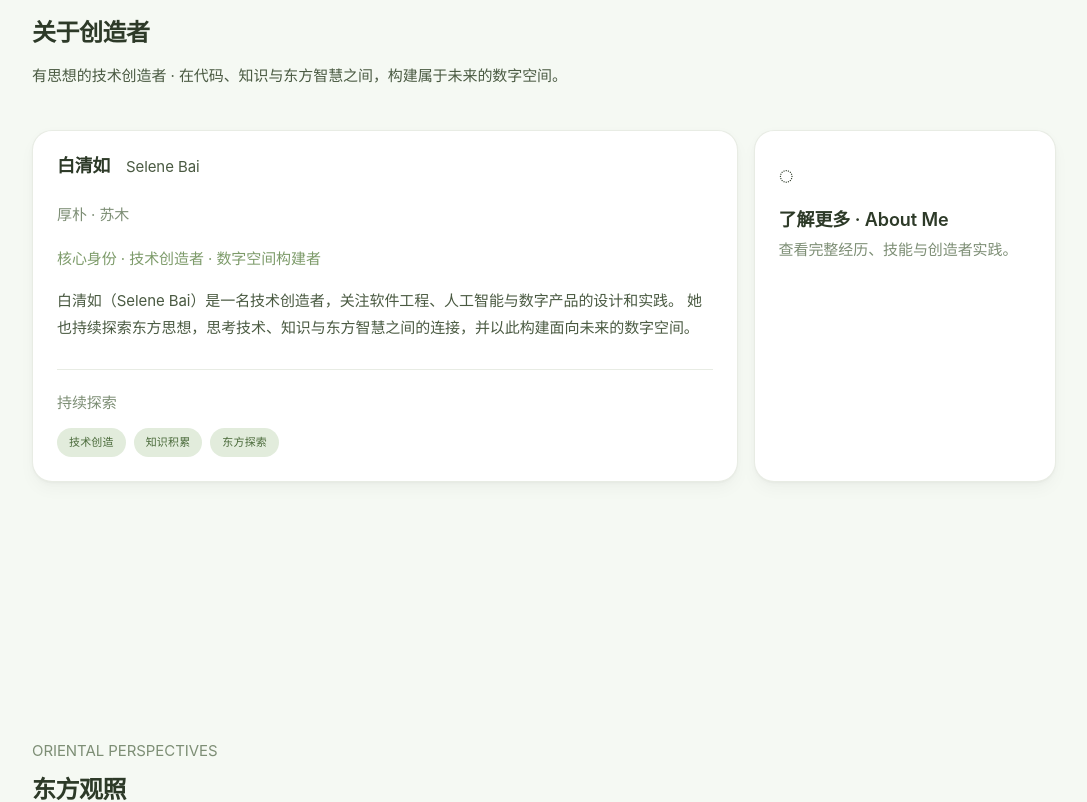
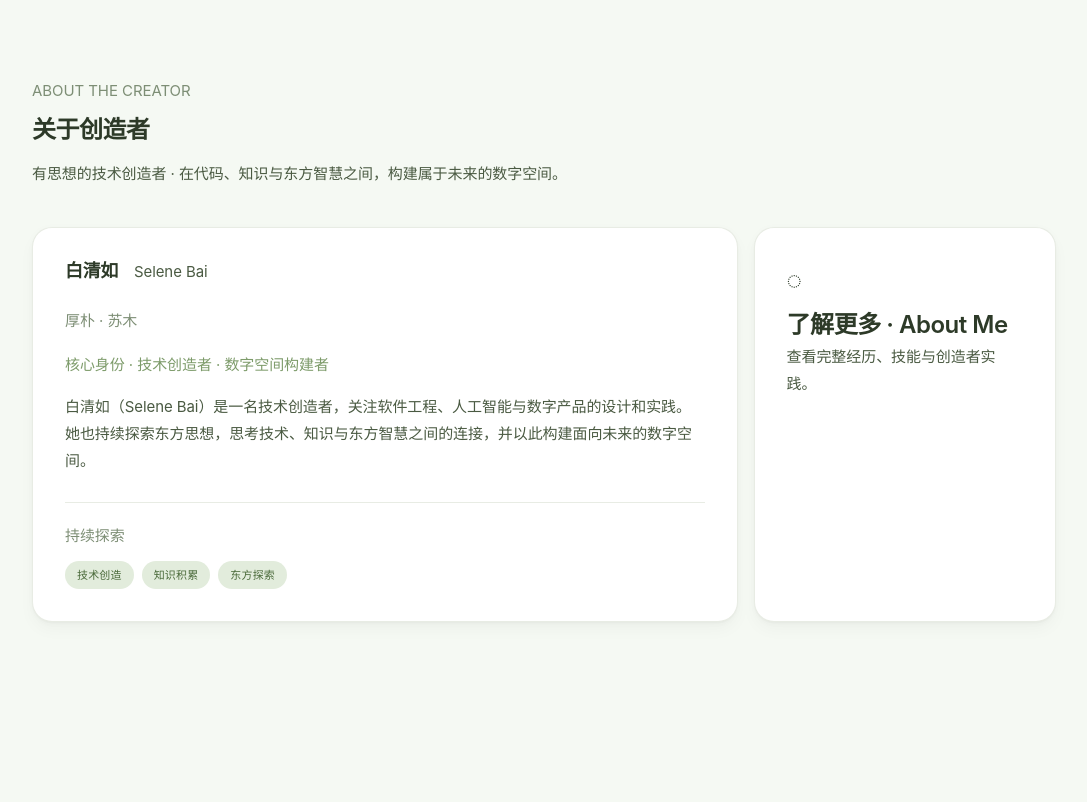
Before and after one commit to Lucky-BQR/personal-site, a Next.js app: page / in a window 1280 px wide. Shown: the part 2222-3024 px from the top of the page, without its empty margins (96-1183 px from the left). Built offline with nearby package versions, Linux system fonts and the light colour scheme.

Commit message:
feat: refine zhuqing card system

```diff
--- a/src/app/globals.css
+++ b/src/app/globals.css
@@ -245,21 +245,50 @@ html { transition: background-color 0.3s ease, color 0.3s ease; }
 }
 
 /* === Card — Apple-style with multi-layer shadows === */
-.card {
+.card,
+.card-base {
   background: var(--color-card);
   border: 1px solid var(--color-border);
   border-radius: var(--radius-xl);
-  padding: var(--space-6);
+  padding: 2rem;
   transition: transform var(--transition-normal),
               box-shadow var(--transition-normal),
-              background-color var(--transition-fast);
+              background-color var(--transition-fast),
+              border-color var(--transition-fast);
   box-shadow: var(--shadow-card);
 }
 
-.card:hover {
+.card:hover,
+.card-base:hover {
   background: var(--color-cardHover);
+  border-color: var(--color-accent);
   box-shadow: var(--shadow-md), var(--shadow-lg);
-  transform: translateY(-2px);
+  transform: translateY(-4px);
+}
+
+.card-meta {
+  color: var(--color-textMuted);
+  font-size: var(--font-size-meta);
+  font-weight: var(--font-weight-meta);
+  letter-spacing: var(--letter-spacing-meta);
+  line-height: var(--line-height-meta);
+  text-transform: uppercase;
+}
+
+.card-title {
+  color: var(--color-text);
+  font-size: var(--font-size-heading);
+  font-weight: var(--font-weight-heading);
+  letter-spacing: var(--letter-spacing-heading);
+  line-height: var(--line-height-heading);
+}
+
+.card-description {
+  color: var(--color-textSecondary);
+  font-size: var(--font-size-body);
+  font-weight: var(--font-weight-body);
+  letter-spacing: var(--letter-spacing-body);
+  line-height: var(--line-height-body);
 }
 
 /* === Interactive — respond on pointer-down === */
@@ -379,5 +408,11 @@ a:active {
     animation-iteration-count: 1 !important;
     transition-duration: 0.01ms !important;
   }
-  .card { transform: none !important; }
+  .card,
+  .card-base { transform: none !important; }
 }
+
+@media (max-width: 640px) {
+  .card,
+  .card-base { padding: 1.5rem; }
+}
--- a/src/components/home/AboutSection.tsx
+++ b/src/components/home/AboutSection.tsx
@@ -73,7 +73,7 @@ export default function AboutSection() {
       </div>
 
       <div className="grid grid-cols-1 lg:grid-cols-[1.4fr_0.6fr] spatial-card-grid">
-        <article className="card">
+        <article className="card-base">
           <div className="flex flex-wrap items-baseline gap-x-4 gap-y-1 mb-6">
             <h3 className="text-[22px]" style={{ color: 'var(--color-text)' }}>
               {creator.name}
--- a/src/components/home/HomeModuleCard.tsx
+++ b/src/components/home/HomeModuleCard.tsx
@@ -23,21 +23,18 @@ export default function HomeModuleCard({
   return (
     <Link
       href={href}
-      className="group rounded-[1.25rem] p-6 border transition-all duration-300 animate-fade-in"
+      className="card-base group animate-fade-in"
       style={{
-        backgroundColor: 'var(--color-card)',
-        borderColor: 'var(--color-border)',
-        boxShadow: '0 1px 2px var(--color-shadow-sm), 0 2px 8px var(--color-shadow-sm), 0 8px 16px var(--color-shadow-sm)',
         animationDelay: `${animationDelay}ms`,
       }}
     >
       <div className="flex flex-col gap-3 h-full">
         <span className="text-[26px]">{icon}</span>
         <div>
-          <h3 className="font-semibold text-[14px] mb-1" style={{ color: 'var(--color-text)' }}>
+          <h3 className="card-title mb-1">
             {t('home', label)}
           </h3>
-          <p className="text-[12px] leading-relaxed" style={{ color: 'var(--color-textMuted)' }}>
+          <p className="card-description">
             {t('home', description)}
           </p>
         </div>
--- a/src/components/home/LaboratorySection.tsx
+++ b/src/components/home/LaboratorySection.tsx
@@ -39,28 +39,28 @@ export default function LaboratorySection() {
 
       <div className="grid grid-cols-1 md:grid-cols-3 spatial-card-grid">
         {laboratoryProjects.map((project) => (
-          <article key={project.id} className="card flex min-h-64 flex-col">
+          <article key={project.id} className="card-base flex min-h-64 flex-col">
             <div className="flex items-center justify-between gap-4 mb-8">
-              <p className="text-[10px] font-semibold uppercase tracking-[0.14em]" style={{ color: 'var(--color-accent)' }}>
+              <p className="card-meta" style={{ color: 'var(--color-accent)' }}>
                 PROJECT {project.id}
               </p>
-              <time className="text-[11px]" style={{ color: 'var(--color-textMuted)' }}>
+              <time className="card-meta" style={{ textTransform: 'none' }}>
                 {project.year}
               </time>
             </div>
 
-            <h3 className="text-[18px] mb-4" style={{ color: 'var(--color-text)' }}>
+            <h3 className="card-title mb-4">
               {project.name}
             </h3>
-            <p className="text-[13px] mb-8" style={{ color: 'var(--color-textSecondary)', lineHeight: 1.75 }}>
+            <p className="card-description mb-8">
               {project.philosophy}
             </p>
 
             <div className="mt-auto pt-4 border-t" style={{ borderColor: 'var(--color-border)' }}>
-              <p className="text-[10px] font-medium uppercase tracking-[0.12em] mb-2" style={{ color: 'var(--color-textMuted)' }}>
+              <p className="card-meta mb-2" style={{ fontWeight: 500 }}>
                 Technology
               </p>
-              <p className="text-[11px] font-medium" style={{ color: 'var(--color-tagText)' }}>
+              <p className="card-description" style={{ color: 'var(--color-tagText)', fontSize: 'var(--font-size-meta)', fontWeight: 500 }}>
                 {project.technology}
               </p>
             </div>
```
